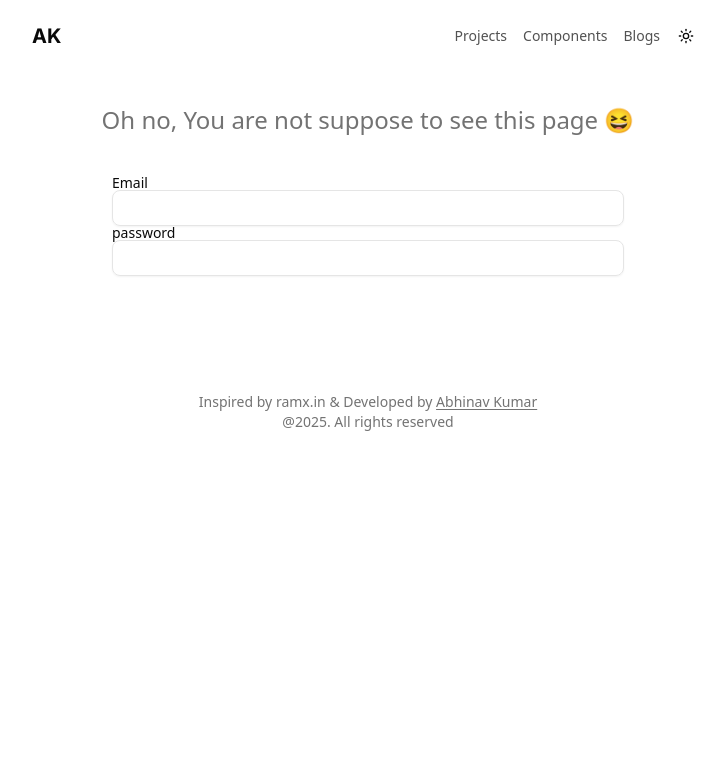
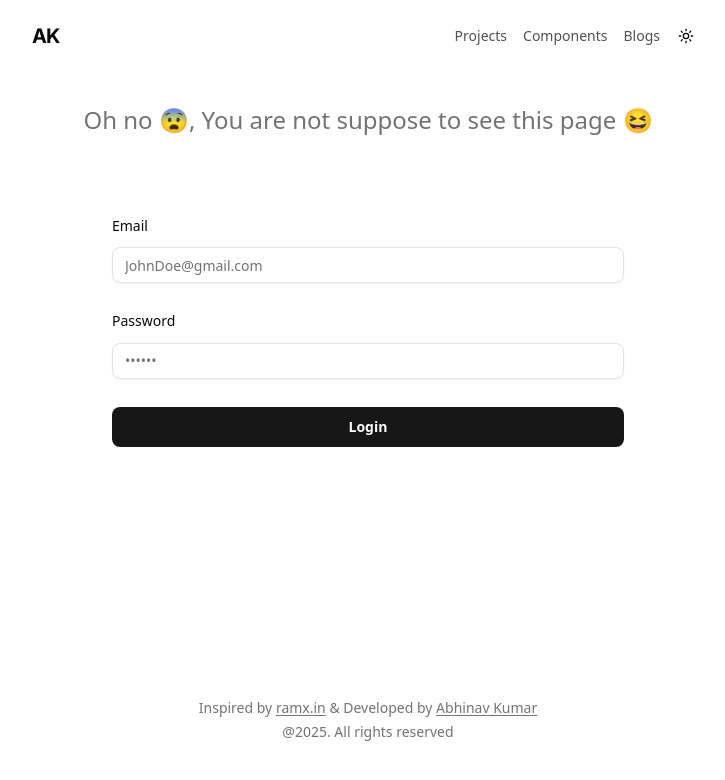
Before and after one commit to Abhinav-not-found/portfolio, a Next.js app: page /login in a window 1280 px wide. Shown: the top 780 px of the page, without its empty margins (272-997 px from the left). Built offline with nearby package versions, Linux system fonts and the light colour scheme.

Commit message:
minor update

```diff
--- a/package.json
+++ b/package.json
@@ -12,6 +12,7 @@
     "@phosphor-icons/react": "^2.1.10",
     "@radix-ui/react-dropdown-menu": "^2.1.16",
     "@radix-ui/react-label": "^2.1.8",
+    "@radix-ui/react-separator": "^1.1.8",
     "@radix-ui/react-slot": "^1.2.4",
     "class-variance-authority": "^0.7.1",
     "clsx": "^2.1.1",
--- /dev/null
+++ b/src/app/dashboard/page.jsx
@@ -0,0 +1,11 @@
+import React from 'react'
+
+const Dashboard = () => {
+  return (
+    <div>
+
+    </div>
+  )
+}
+
+export default Dashboard
--- a/src/app/login/page.jsx
+++ b/src/app/login/page.jsx
@@ -3,11 +3,11 @@ import React from "react"
 
 const Login = () => {
   return (
-    <main className='mt-8'>
+    <main className='mt-8 h-[60vh]'>
       <p className='text-center text-muted-foreground text-2xl'>
-        Oh no, You are not suppose to see this page 😆
+        Oh no 😨, You are not suppose to see this page 😆
       </p>
-      <div className='max-w-lg mx-auto'>
+      <div className='max-w-lg mx-auto mt-20'>
         <LoginForm />
       </div>
     </main>
--- a/src/components/general/footer.jsx
+++ b/src/components/general/footer.jsx
@@ -4,12 +4,20 @@ import React from "react"
 const Footer = () => {
   return (
     <footer className='mt-18 h-32 flex items-center justify-center'>
-      <div className='text-muted-foreground text-center text-sm'>
+      <div className='text-muted-foreground text-center text-sm space-y-1'>
         <p>
-          Inspired by ramx.in & Developed by{" "}
+          Inspired by{" "}
+          <Link
+            href={"https://ramx.in/"}
+            target="_blank"
+            className='underline hover:text-black dark:hover:text-white underline-offset-2'
+          >
+            ramx.in
+          </Link>{" "}
+          & Developed by{" "}
           <Link
             href={"/login"}
-            className='underline hover:text-black underline-offset-2'
+            className='underline hover:text-black dark:hover:text-white underline-offset-2'
           >
             Abhinav Kumar
           </Link>
--- a/src/components/general/login-form.jsx
+++ b/src/components/general/login-form.jsx
@@ -1,14 +1,44 @@
-import React from 'react'
-import { Input } from '../ui/input'
-import { Label } from '../ui/label'
+"use client"
+import React, { useState } from "react"
+import { Input } from "../ui/input"
+import { Field, FieldGroup, FieldLabel, FieldSet } from "@/components/ui/field"
+import { Button } from "../ui/button"
 
 const LoginForm = () => {
+  const [email, setEmail] = useState("")
+  const [password, setPassword] = useState("")
+  function handleSubmit() {}
   return (
-    <form className='mt-10'>
-      <Label>Email</Label>
-      <Input type={'text'}/>
-      <Label>password</Label>
-      <Input type={'text'}/>
+    <form className='mt-10' onSubmit={handleSubmit}>
+      <FieldSet>
+        <FieldGroup>
+          <Field>
+            <FieldLabel htmlFor='email'>Email</FieldLabel>
+            <Input
+              value={email}
+              onChange={(e) => setEmail(e.target.value)}
+              id='email'
+              type={"text"}
+              placeholder='JohnDoe@gmail.com'
+            />
+          </Field>
+          <Field>
+            <FieldLabel htmlFor='password'>Password</FieldLabel>
+            <Input
+              value={password}
+              onChange={(e) => setPassword(e.target.value)}
+              id='password'
+              type={"password"}
+              placeholder='••••••'
+            />
+          </Field>
+          <Field>
+            <Button type='submit' className={"py-5 font-semibold "}>
+              Login
+            </Button>
+          </Field>
+        </FieldGroup>
+      </FieldSet>
     </form>
   )
 }
--- a/src/components/navbar/logo.jsx
+++ b/src/components/navbar/logo.jsx
@@ -3,7 +3,7 @@ import React from "react"
 
 const Logo = () => {
   return (
-    <Link href={"/"} className='font-bold font-inter text-xl select-none'>
+    <Link href={"/"} className='font-bold font-inter text-xl select-none tracking-tighter'>
       AK
     </Link>
   )
--- a/src/components/sections/hero.jsx
+++ b/src/components/sections/hero.jsx
@@ -5,18 +5,18 @@ import { Button } from "../ui/button"
 
 const Hero = () => {
   return (
-    <section className='w-full h-full space-y-14'>
+    <section className='w-full h-full space-y-12'>
       <div className='text-4xl font-inter font-semibold space-y-2 mt-6 tracking-tighter relative'>
         <h1 className=' '>Hi, I'm Abhinav Kumar</h1>
-        <h1 className='text-5xl bg-linear-to-b from-neutral-400 dark:from-neutral-400 to-neutral-400/60 dark:to-neutral-400/60 bg-clip-text text-transparent'>
+        <h1 className='text-5xl bg-linear-to-b from-neutral-400 dark:from-neutral-400 to-neutral-400/70 dark:to-neutral-400/70 bg-clip-text text-transparent'>
           A fullstack web developer.
         </h1>
-        <h1 className='text-neutral-300 text-3xl dark:text-neutral-700'>
+        <h1 className='text-neutral-200 text-3xl dark:text-neutral-700'>
           // Based in India
         </h1>
       </div>
       <div className=''>
-        <p className='text-muted-foreground text-2xl font-poppins'>
+        <p className='text-muted-foreground text-xl font-poppins'>
           I build interactive web apps using MERN stack. With focus on attention
           to detail . Enthusiastic about Next.js, driven by solving problems
           that improves user experience .{" "}
@@ -45,7 +45,7 @@ const SocialLinks = () => {
           target='_blank'
           rel='noopener noreferrer'
           aria-label={label}
-          className='hover:text-black dark:hover:text-white transition'
+          className='hover:text-black dark:hover:text-white hover:scale-110 transition-all'
         >
           <Icon size={24} />
         </a>
--- a/src/components/sections/techStack.jsx
+++ b/src/components/sections/techStack.jsx
@@ -5,6 +5,7 @@ import Image from "next/image"
 import { techStack } from "@/lib/misc"
 
 // add tooltip
+// change nextjs icon to white, when in dark mode
 
 const TechStack = () => {
   return (
--- /dev/null
+++ b/src/components/ui/field.jsx
@@ -0,0 +1,240 @@
+"use client"
+
+import { useMemo } from "react"
+import { cva } from "class-variance-authority";
+
+import { cn } from "@/lib/utils"
+import { Label } from "@/components/ui/label"
+import { Separator } from "@/components/ui/separator"
+
+function FieldSet({
+  className,
+  ...props
+}) {
+  return (
+    <fieldset
+      data-slot="field-set"
+      className={cn(
+        "flex flex-col gap-6",
+        "has-[>[data-slot=checkbox-group]]:gap-3 has-[>[data-slot=radio-group]]:gap-3",
+        className
+      )}
+      {...props} />
+  );
+}
+
+function FieldLegend({
+  className,
+  variant = "legend",
+  ...props
+}) {
+  return (
+    <legend
+      data-slot="field-legend"
+      data-variant={variant}
+      className={cn(
+        "mb-3 font-medium",
+        "data-[variant=legend]:text-base",
+        "data-[variant=label]:text-sm",
+        className
+      )}
+      {...props} />
+  );
+}
+
+function FieldGroup({
+  className,
+  ...props
+}) {
+  return (
+    <div
+      data-slot="field-group"
+      className={cn(
+        "group/field-group @container/field-group flex w-full flex-col gap-7 data-[slot=checkbox-group]:gap-3 [&>[data-slot=field-group]]:gap-4",
+        className
+      )}
+      {...props} />
+  );
+}
+
+const fieldVariants = cva("group/field flex w-full gap-3 data-[invalid=true]:text-destructive", {
+  variants: {
+    orientation: {
+      vertical: ["flex-col [&>*]:w-full [&>.sr-only]:w-auto"],
+      horizontal: [
+        "flex-row items-center",
+        "[&>[data-slot=field-label]]:flex-auto",
+        "has-[>[data-slot=field-content]]:items-start has-[>[data-slot=field-content]]:[&>[role=checkbox],[role=radio]]:mt-px",
+      ],
+      responsive: [
+        "flex-col [&>*]:w-full [&>.sr-only]:w-auto @md/field-group:flex-row @md/field-group:items-center @md/field-group:[&>*]:w-auto",
+        "@md/field-group:[&>[data-slot=field-label]]:flex-auto",
+        "@md/field-group:has-[>[data-slot=field-content]]:items-start @md/field-group:has-[>[data-slot=field-content]]:[&>[role=checkbox],[role=radio]]:mt-px",
+      ],
+    },
+  },
+  defaultVariants: {
+    orientation: "vertical",
+  },
+})
+
+function Field({
+  className,
+  orientation = "vertical",
+  ...props
+}) {
+  return (
+    <div
+      role="group"
+      data-slot="field"
+      data-orientation={orientation}
+      className={cn(fieldVariants({ orientation }), className)}
+      {...props} />
+  );
+}
+
+function FieldContent({
+  className,
+  ...props
+}) {
+  return (
+    <div
+      data-slot="field-content"
+      className={cn("group/field-content flex flex-1 flex-col gap-1.5 leading-snug", className)}
+      {...props} />
+  );
+}
+
+function FieldLabel({
+  className,
+  ...props
+}) {
+  return (
+    <Label
+      data-slot="field-label"
+      className={cn(
+        "group/field-label peer/field-label flex w-fit gap-2 leading-snug group-data-[disabled=true]/field:opacity-50",
+        "has-[>[data-slot=field]]:w-full has-[>[data-slot=field]]:flex-col has-[>[data-slot=field]]:rounded-md has-[>[data-slot=field]]:border [&>*]:data-[slot=field]:p-4",
+        "has-data-[state=checked]:bg-primary/5 has-data-[state=checked]:border-primary dark:has-data-[state=checked]:bg-primary/10",
+        className
+      )}
+      {...props} />
+  );
+}
+
+function FieldTitle({
+  className,
+  ...props
+}) {
+  return (
+    <div
+      data-slot="field-label"
+      className={cn(
+        "flex w-fit items-center gap-2 text-sm leading-snug font-medium group-data-[disabled=true]/field:opacity-50",
+        className
+      )}
+      {...props} />
+  );
+}
+
+function FieldDescription({
+  className,
+  ...props
+}) {
+  return (
+    <p
+      data-slot="field-description"
+      className={cn(
+        "text-muted-foreground text-sm leading-normal font-normal group-has-[[data-orientation=horizontal]]/field:text-balance",
+        "last:mt-0 nth-last-2:-mt-1 [[data-variant=legend]+&]:-mt-1.5",
+        "[&>a:hover]:text-primary [&>a]:underline [&>a]:underline-offset-4",
+        className
+      )}
+      {...props} />
+  );
+}
+
+function FieldSeparator({
+  children,
+  className,
+  ...props
+}) {
+  return (
+    <div
+      data-slot="field-separator"
+      data-content={!!children}
+      className={cn(
+        "relative -my-2 h-5 text-sm group-data-[variant=outline]/field-group:-mb-2",
+        className
+      )}
+      {...props}>
+      <Separator className="absolute inset-0 top-1/2" />
+      {children && (
+        <span
+          className="bg-background text-muted-foreground relative mx-auto block w-fit px-2"
+          data-slot="field-separator-content">
+          {children}
+        </span>
+      )}
+    </div>
+  );
+}
+
+function FieldError({
+  className,
+  children,
+  errors,
+  ...props
+}) {
+  const content = useMemo(() => {
+    if (children) {
+      return children
+    }
+
+    if (!errors?.length) {
+      return null
+    }
+
+    const uniqueErrors = [
+      ...new Map(errors.map((error) => [error?.message, error])).values(),
+    ]
+
+    if (uniqueErrors?.length == 1) {
+      return uniqueErrors[0]?.message
+    }
+
+    return (
+      <ul className="ml-4 flex list-disc flex-col gap-1">
+        {uniqueErrors.map((error, index) =>
+          error?.message && <li key={index}>{error.message}</li>)}
+      </ul>
+    );
+  }, [children, errors])
+
+  if (!content) {
+    return null
+  }
+
+  return (
+    <div
+      role="alert"
+      data-slot="field-error"
+      className={cn("text-destructive text-sm font-normal", className)}
+      {...props}>
+      {content}
+    </div>
+  );
+}
+
+export {
+  Field,
+  FieldLabel,
+  FieldDescription,
+  FieldError,
+  FieldGroup,
+  FieldLegend,
+  FieldSeparator,
+  FieldSet,
+  FieldContent,
+  FieldTitle,
+}
--- /dev/null
+++ b/src/components/ui/separator.jsx
@@ -0,0 +1,27 @@
+"use client"
+
+import * as React from "react"
+import * as SeparatorPrimitive from "@radix-ui/react-separator"
+
+import { cn } from "@/lib/utils"
+
+function Separator({
+  className,
+  orientation = "horizontal",
+  decorative = true,
+  ...props
+}) {
+  return (
+    <SeparatorPrimitive.Root
+      data-slot="separator"
+      decorative={decorative}
+      orientation={orientation}
+      className={cn(
+        "bg-border shrink-0 data-[orientation=horizontal]:h-px data-[orientation=horizontal]:w-full data-[orientation=vertical]:h-full data-[orientation=vertical]:w-px",
+        className
+      )}
+      {...props} />
+  );
+}
+
+export { Separator }
```
Also changed, not shown: 1 other file (tests, documents, lock files or other folders).
